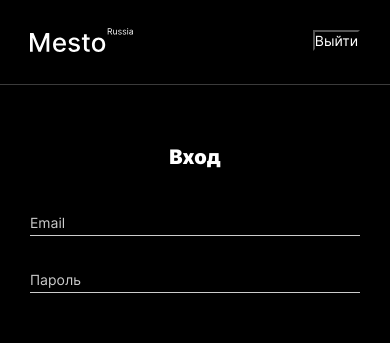
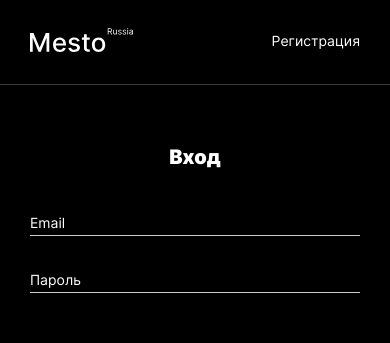
Before and after one commit to Alexandr-Mokhov/photo-gallery, a React (Create React App) app: page /sign-in in a window 390 px wide. Shown: the top 343 px of the page. Built offline with nearby package versions, Linux system fonts and the light colour scheme; no server answers.

Commit message:
refactor: переделать реализацию изменения кнопки headera

```diff
--- a/src/blocks/form/__input/form__input.css
+++ b/src/blocks/form/__input/form__input.css
@@ -1,3 +1,7 @@
+/* .form__input:-webkit-autofill{
+  box-shadow:inset 0 0 0 1000px #000;
+} */
+
 .form__input {
 	background-color: rgba(0, 0, 0, 0);
 	color: #FFF;
@@ -12,6 +16,8 @@
   border-bottom: 1px solid rgba(204, 204, 204, 1);
   padding: 0;
 	margin-top: 6px;
+  box-shadow:inset 0 0 0 1000px #000;
+  -webkit-text-fill-color: #FFF !important;
 }
 
 .form__input::placeholder {
--- a/src/blocks/header/__button/_type/header__button_type_darkened.css
+++ b/src/blocks/header/__link/_type/header__link_type_darkened.css
@@ -1,3 +1,3 @@
-.header__button_type_darkened {
+.header__link_type_darkened {
   color: rgba(169, 169, 169, 1);
 }
--- a/src/blocks/header/__button/header__button.css
+++ b/src/blocks/header/__link/header__link.css
@@ -1,4 +1,4 @@
-.header__button {
+.header__link {
   font-size: 18px;
   font-weight: 400;
   line-height: 22px;
@@ -9,14 +9,15 @@
   background-color: #000;
   color: #FFF;
   padding: 0;
+  text-decoration: none;
 }
 
-.header__button:hover {
+.header__link:hover {
   opacity: .6;
 }
 
 @media screen and (max-width: 500px) {
-  .header__button {
+  .header__link {
     font-size: 14px;
     line-height: 17px;
     margin-right: 30px;
--- a/src/components/App.js
+++ b/src/components/App.js
@@ -31,7 +31,6 @@ export default function App() {
   const [loggedIn, setLoggedIn] = useState(false);
   const navigate = useNavigate();
   const [emailLogin, setEmailLogin] = useState('');
-  const [headerButtonText, setHeaderButtonText] = useState('Выйти');
 
   useEffect(() => {
     tokenCheck();
@@ -43,7 +42,7 @@ export default function App() {
 
       usersMe(token)
         .then((res) => {
-          console.log(res);
+          // console.log(res);
           setEmailLogin(res.data.email);
 
           if (res.data) {
@@ -193,8 +192,6 @@ export default function App() {
           loggedIn={loggedIn}
           setLoggedIn={setLoggedIn}
           setEmailLogin={setEmailLogin}
-          headerButtonText={headerButtonText}
-          setHeaderButtonText={setHeaderButtonText}
         />
         <Routes>
           <Route path="/sign-up" element={
@@ -212,7 +209,6 @@ export default function App() {
               setLoggedIn={setLoggedIn}
               setIsInfoTooltipPopupOpen={setIsInfoTooltipPopupOpen}
               setEmailLogin={setEmailLogin}
-              setHeaderButtonText={setHeaderButtonText}
             />
           } />
           <Route path="/" element={
--- a/src/components/Header.js
+++ b/src/components/Header.js
@@ -1,29 +1,13 @@
 import { useState } from "react";
-import { useNavigate } from "react-router-dom";
+import { Link, Route, Routes, useNavigate } from "react-router-dom";
 
-export default function Header({ emailLogin, loggedIn, setLoggedIn, headerButtonText, setHeaderButtonText}) {
+export default function Header({ emailLogin, loggedIn, setLoggedIn, setHeaderButtonText }) {
   const navigate = useNavigate();
-  const [isRegistered, setIsRegistered] = useState(false);
 
-  function handleClick() {
-
-    if (loggedIn) {           // нормально ли в таком виде реализация
-      setLoggedIn(false);
-      localStorage.removeItem('token');
-      setHeaderButtonText('Регистрация');
-      navigate('/sign-in', { replace: true });
-      setIsRegistered(true);
-    } else {
-      if (isRegistered) {
-        navigate('/sign-up', { replace: true });
-        setHeaderButtonText('Войти');
-        setIsRegistered(false);
-      } else {
-        navigate('/sign-in', { replace: true });
-        setHeaderButtonText('Регистрация');
-        setIsRegistered(true);
-      }
-    }
+  function handleClickOut() {
+    setLoggedIn(false);
+    localStorage.removeItem('token');
+    navigate('/sign-in', { replace: true });
   }
 
   return (
@@ -31,12 +15,11 @@ export default function Header({ emailLogin, loggedIn, setLoggedIn, headerButton
       <div className="header__logo" />
       <h2 className="header__email">
         {loggedIn ? emailLogin : ''}
-        <button
-          className={`header__button ${loggedIn ? 'header__button_type_darkened' : ''}`}
-          onClick={handleClick}
-        >
-          {headerButtonText}
-        </button>
+        <Routes>
+          <Route path="/" element={<Link onClick={handleClickOut} to="/sign-in" className={`header__link ${loggedIn ? 'header__link_type_darkened' : ''}`} >Выйти</Link>} />
+          <Route path="/sign-in" element={<Link to="/sign-up" className="header__link" >Регистрация</Link>} />
+          <Route path="/sign-up" element={<Link to="/sign-in" className="header__link" >Войти</Link>} />
+        </Routes>
       </h2>
     </header>
   );
--- a/src/components/Login.js
+++ b/src/components/Login.js
@@ -11,7 +11,6 @@ export default function Login({
   setLoggedIn,
   setIsInfoTooltipPopupOpen,
   setEmailLogin,
-  setHeaderButtonText
 }) {
   const navigate = useNavigate();
 
@@ -35,7 +34,6 @@ export default function Login({
           setFormValue({ email: '', password: '' })
           navigate('/', { replace: true });
           setEmailLogin(formValue.email);
-          setHeaderButtonText('Выйти');
         } else {
           return Promise.reject(`Ops, ошибочка: ${res.status}`);
         }
@@ -68,6 +66,7 @@ export default function Login({
         required
         value={formValue.email}
         onChange={handleChange}
+        autoComplete="off"
       />
       <span className={`popup__input-error ${/*!validation.errors['input-email'] || */'popup__input-error_active'}`}>
         {/* {validation.errors['input-email']} */}
@@ -82,6 +81,7 @@ export default function Login({
         minLength="4"
         value={formValue.password}
         onChange={handleChange}
+        autoComplete="off"
       />
       <span className={`popup__input-error ${/*!validation.errors['input-password'] || */'popup__input-error_active'}`}>
         {/* {validation.errors['input-password']} */}
--- a/src/index.css
+++ b/src/index.css
@@ -8,8 +8,8 @@
 
 @import url(./blocks/header/header.css);
 @import url(./blocks/header/__logo/header__logo.css);
-@import url(./blocks/header/__button/header__button.css);
-@import url(./blocks/header/__button/_type/header__button_type_darkened.css);
+@import url(./blocks/header/__link/header__link.css);
+@import url(./blocks/header/__link/_type/header__link_type_darkened.css);
 @import url(./blocks/header/__email/header__email.css);
 
 @import url(./blocks/profile/profile.css);
```
Also changed, not shown: src/components/Register.js (line endings or trailing spaces).
